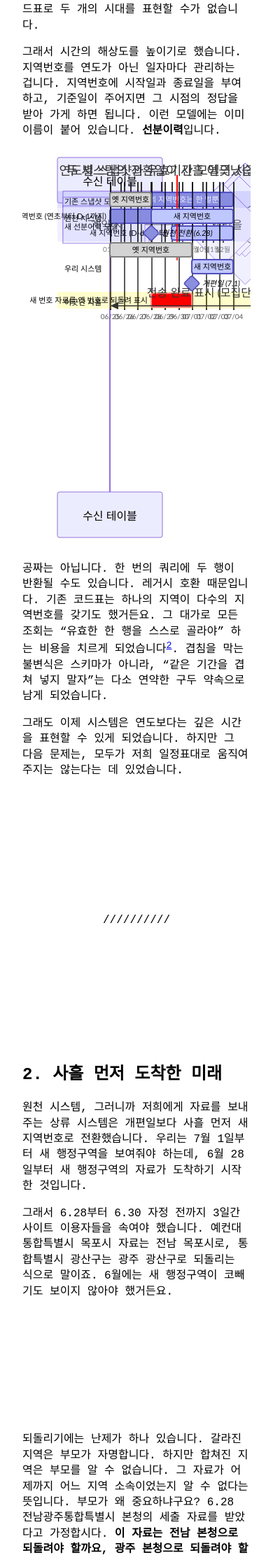
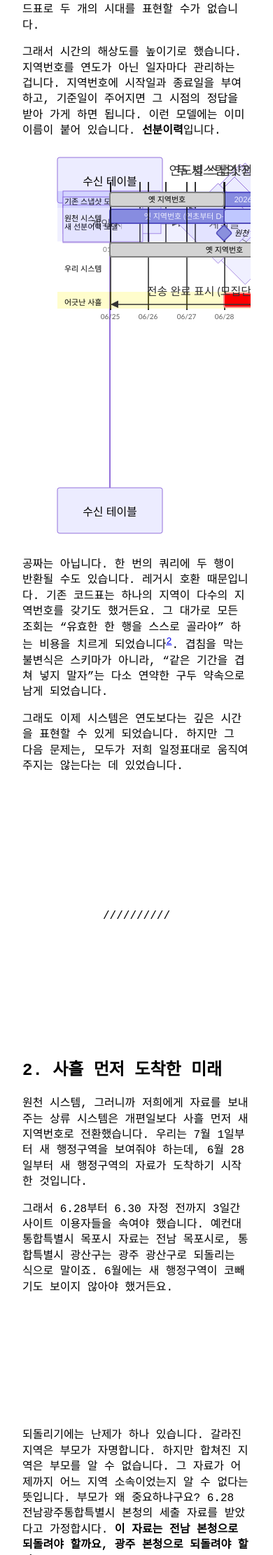
Before and after one commit to electronyoon/electronyoon.github.io, a Jekyll site: the page built from _posts/2026-07-18-시계가-세-개인-시스템.md, in a window 390 px wide. Shown: the part 3493-5715 px from the top of the page at 70% size. Built offline with Jekyll 4.4.1, drawn with Linux system fonts in a browser that asks for light colours; part of the change alters nothing that is shown.

Commit message:
style: mermaid 모바일 표시 보정 (gantt 폭 고정 + 3장/시퀀스 축소)
- gantt는 컨테이너 폭에 맞춰 배치돼 모바일에서 뭉개지므로,
  렌더 동안 데스크톱 본문 폭(640px)으로 강제해 배치 후 그 폭으로
  가로 스크롤되게 함. flowchart/sequence는 내용 기반 폭이라 무관.
- 글씨가 큰 3장 판정 흐름도 4개와 reference 시퀀스 다이어그램에
  '%% compact' 주석을 달아, 모바일에서만 50%로 축소.

Co-Authored-By: Claude Opus 4.8 (1M context) <noreply@anthropic.com>
Claude-Session: https://claude.ai/code/session_01PBLkcJ8KQazKsRp4tJzw6U

````diff
--- a/_includes/mermaid.html
+++ b/_includes/mermaid.html
@@ -8,18 +8,26 @@
   script.onload = function() {
     mermaid.initialize({ startOnLoad: false, theme: 'default' });
 
+    // gantt처럼 컨테이너 폭에 맞춰 배치되는 다이어그램이 모바일에서 뭉개지지 않도록,
+    // 렌더 동안은 화면 밖에서 데스크톱 본문 폭(.w = 640px)으로 강제해 배치시킨다.
+    // (flowchart/sequence는 내용 기반 폭이라 컨테이너 폭의 영향을 받지 않는다.)
+    const RENDER_WIDTH = '640px';
     document.querySelectorAll('pre > code.language-mermaid').forEach(function(code) {
       const pre = code.parentElement;
       const div = document.createElement('div');
       div.className = 'mermaid';
+      // 소스에 '%% compact' 주석이 있으면 모바일에서 조금 축소해 표시한다.
+      if (code.textContent.includes('%% compact')) div.classList.add('mmd-compact');
       div.textContent = code.textContent;
+      div.style.cssText = 'position:absolute; left:-99999px; top:0; width:' + RENDER_WIDTH + ';';
       pre.replaceWith(div);
     });
 
     mermaid.run().then(function() {
-      // 모바일에서 원래 크기로 그린 뒤 가로 스크롤할 수 있도록,
-      // mermaid가 SVG에 남긴 자연 폭을 CSS 변수로 노출한다.
+      // 배치가 끝나면 원래 흐름으로 되돌리고, mermaid가 SVG에 남긴 배치 폭을
+      // CSS 변수로 노출한다. 모바일에서는 이 폭으로 그린 뒤 가로 스크롤한다.
       document.querySelectorAll('div.mermaid').forEach(function(div) {
+        div.style.cssText = '';
         const svg = div.querySelector('svg');
         if (!svg) return;
         let w = svg.style.maxWidth;
--- a/_posts/2026-07-18-시계가-세-개인-시스템.md
+++ b/_posts/2026-07-18-시계가-세-개인-시스템.md
@@ -117,6 +117,7 @@ gantt
 
 ```mermaid
 flowchart LR
+    %% compact
     A1["자료 도착"] --> Q1{"오늘 유효한<br/>지역번호인가?"}
     Q1 -- 예 --> L1["적재"]
     Q1 -- 아니오 --> X1["제외 표시"]
@@ -126,6 +127,7 @@ flowchart LR
 
 ```mermaid
 flowchart LR
+    %% compact
     A2["자료 도착<br/>(발생일이 과거일 수 있음)"] --> Q2{"발생일(수납일/지출일)에<br/>유효했던 지역번호인가?"}
     Q2 -- 예 --> L2["적재 (소급분 보존)"]
     Q2 -- 아니오 --> X2["제외 표시"]
@@ -135,6 +137,7 @@ flowchart LR
 
 ```mermaid
 flowchart LR
+    %% compact
     A3["자료 도착<br/>(어떤 날짜, 어떤 구역이든)"] --> Q3{"코드표에 존재하는<br/>지역번호인가?"}
     Q3 -- "예 (옛 번호 포함)" --> L3["번호가 가리키는<br/>자치단체로 그대로 적재"]
     Q3 -- 아니오 --> X3["제외 표시"]
@@ -148,6 +151,7 @@ flowchart LR
 
 ```mermaid
 flowchart LR
+    %% compact
     A4["계약 자료 도착<br/>(오늘의 지역번호)"] --> Q4{"계약을 맺은 날<br/>그 번호가 있었는가?"}
     Q4 -- 예 --> L4["신규 계약으로 보고<br/>그대로 적재"]
     Q4 -- 아니오 --> D4{"어떤 개편인가?"}
@@ -305,6 +309,7 @@ flowchart LR
 [^rerun]: 재실행 타임라인의 재구성. 중단된 1차 실행과 재실행이 데이터를 지우게 되는 경위는 다음과 같습니다.
     ```mermaid
     sequenceDiagram
+        %% compact
         participant R as 수신 테이블
         participant B as 집계 배치
         participant A as 집계 테이블
--- a/_sass/no-style-please.scss
+++ b/_sass/no-style-please.scss
@@ -104,6 +104,12 @@ hr {
       width: var(--mermaid-natural-width) !important;
       max-width: none !important;
     }
+
+    // '%% compact' 표시가 있는 다이어그램(3장 판정 흐름도, reference의 시퀀스
+    // 다이어그램)은 글씨가 커서 모바일에서만 50%로 축소한다.
+    &.mmd-compact svg {
+      width: calc(var(--mermaid-natural-width) * 0.5) !important;
+    }
   }
 }
 
````
